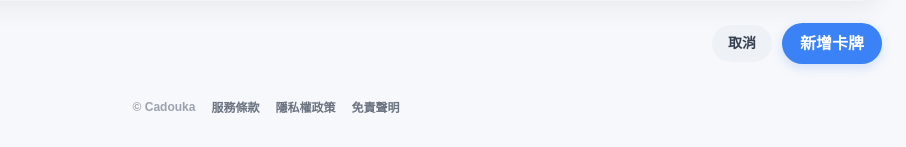
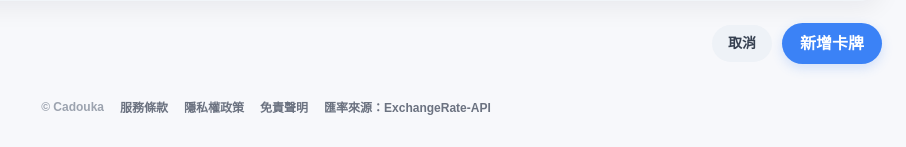
Before and after one commit to pokem06004-Cadouka/cadouka, a Flask app: page /cards/add in a window 1280 px wide. Shown: the part 2078-2225 px from the top of the page, without its empty margins (374-1280 px from the left). Run offline with Flask 3, Linux system fonts and the light colour scheme; a user stored in the database is signed in; data that the repository does not hold is empty; parts of the project's set-up code (start-up, migrations or seed data) failed here and were passed over; some libraries are stand-ins or nearby versions.

Commit message:
Update JPY rate source attribution

```diff
--- a/templates/base.html
+++ b/templates/base.html
@@ -512,6 +512,14 @@
         <a href="/terms">服務條款</a>
         <a href="/privacy">隱私權政策</a>
         <a href="/disclaimer">免責聲明</a>
+
+        <a
+            href="https://www.exchangerate-api.com"
+            target="_blank"
+            rel="noopener noreferrer"
+        >
+            匯率來源：ExchangeRate-API
+        </a>
     </footer>
 
     <script>
```
